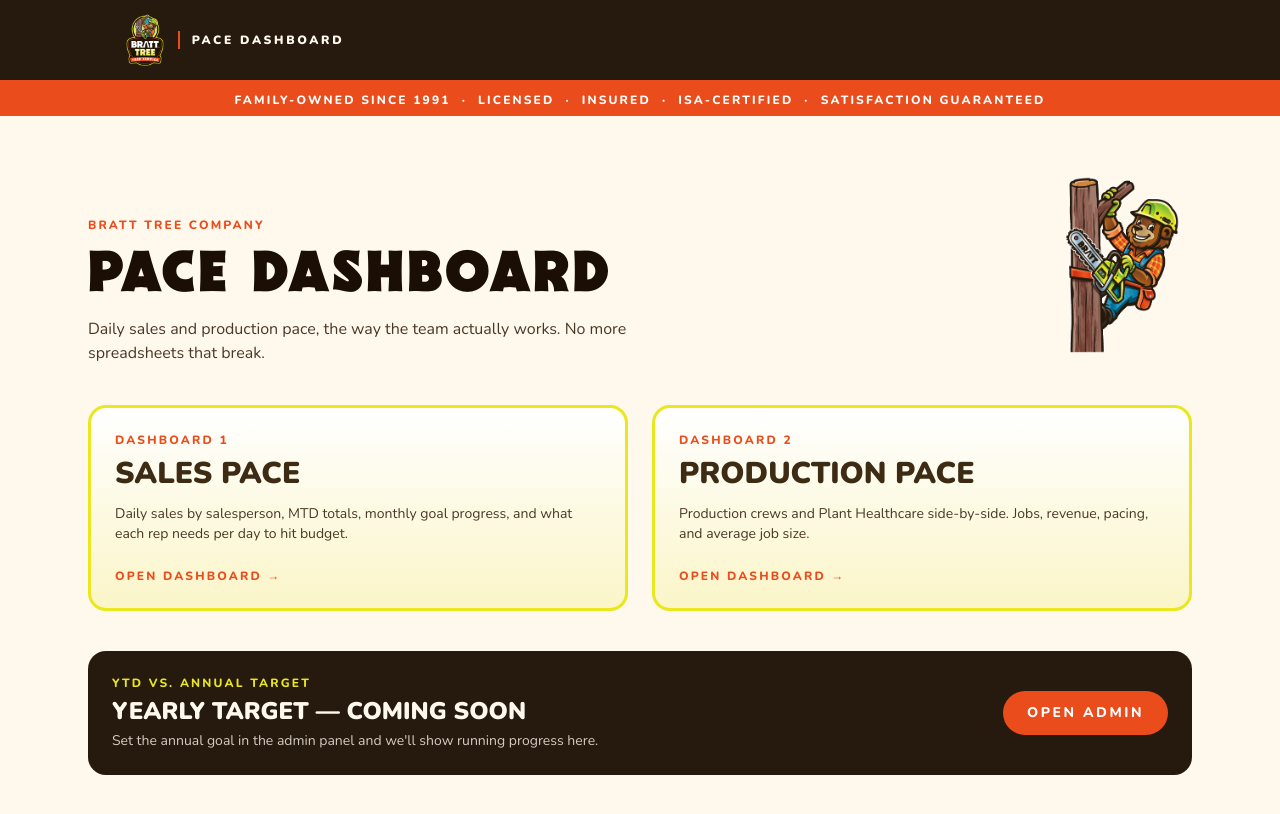
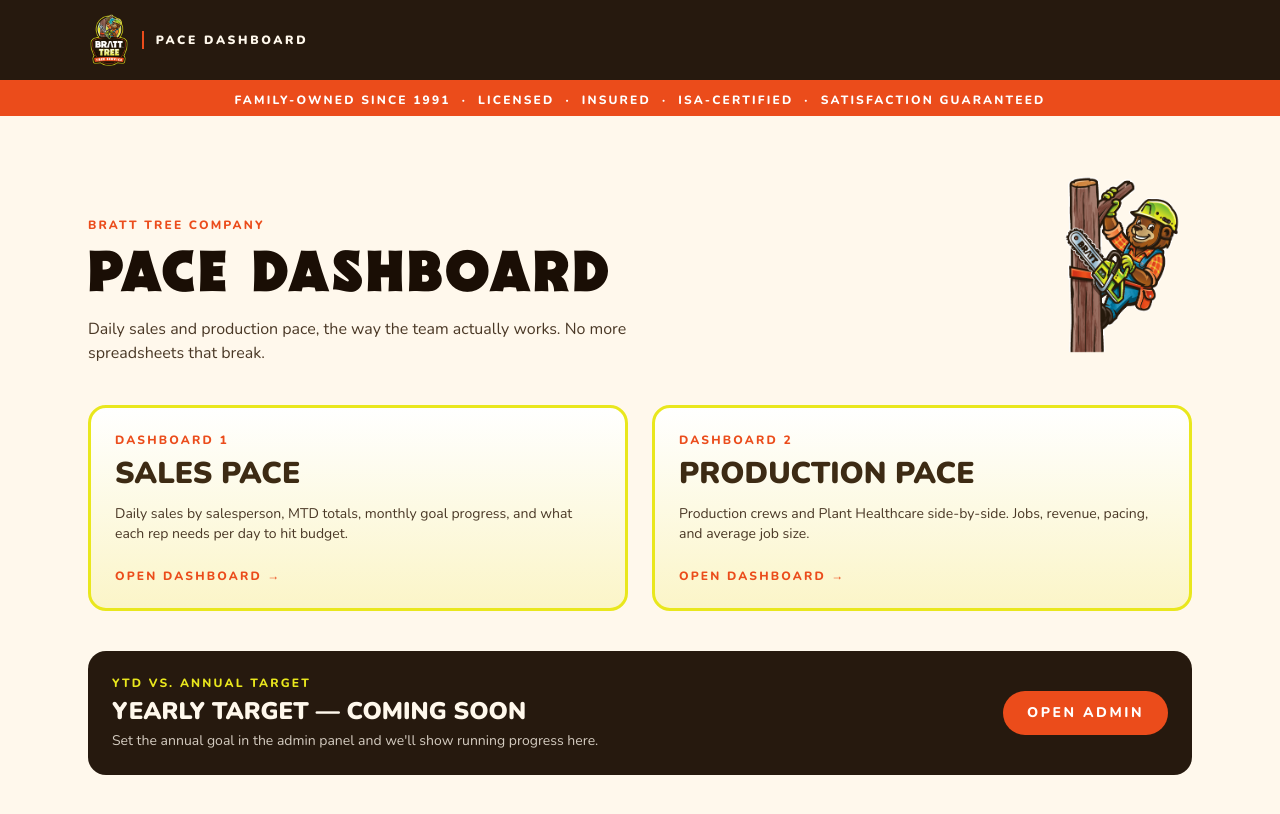
Before and after one commit to malkamolly/bratt_dashboard, a Next.js app: page / in a window 1280 px wide. Shown: the top 814 px of the page. Built offline with nearby package versions, Linux system fonts and the light colour scheme; no server answers.

Commit message:
Match header inner width to page container (max-w-6xl)
Pages use Tailwind max-w-6xl (1152px); the header inner was capped at
1080px so the logo/nav sat narrower than the page content below. Bump
the header inner max-width to 1152px so the edges align.

```diff
--- a/src/app/globals.css
+++ b/src/app/globals.css
@@ -34,7 +34,7 @@ header.site {
   box-shadow: var(--sh-2);
 }
 header.site .inner {
-  max-width: 1080px;
+  max-width: 1152px;
   margin: 0 auto;
   padding: var(--space-3) var(--space-5);
   display: flex; align-items: center; justify-content: space-between;
```
